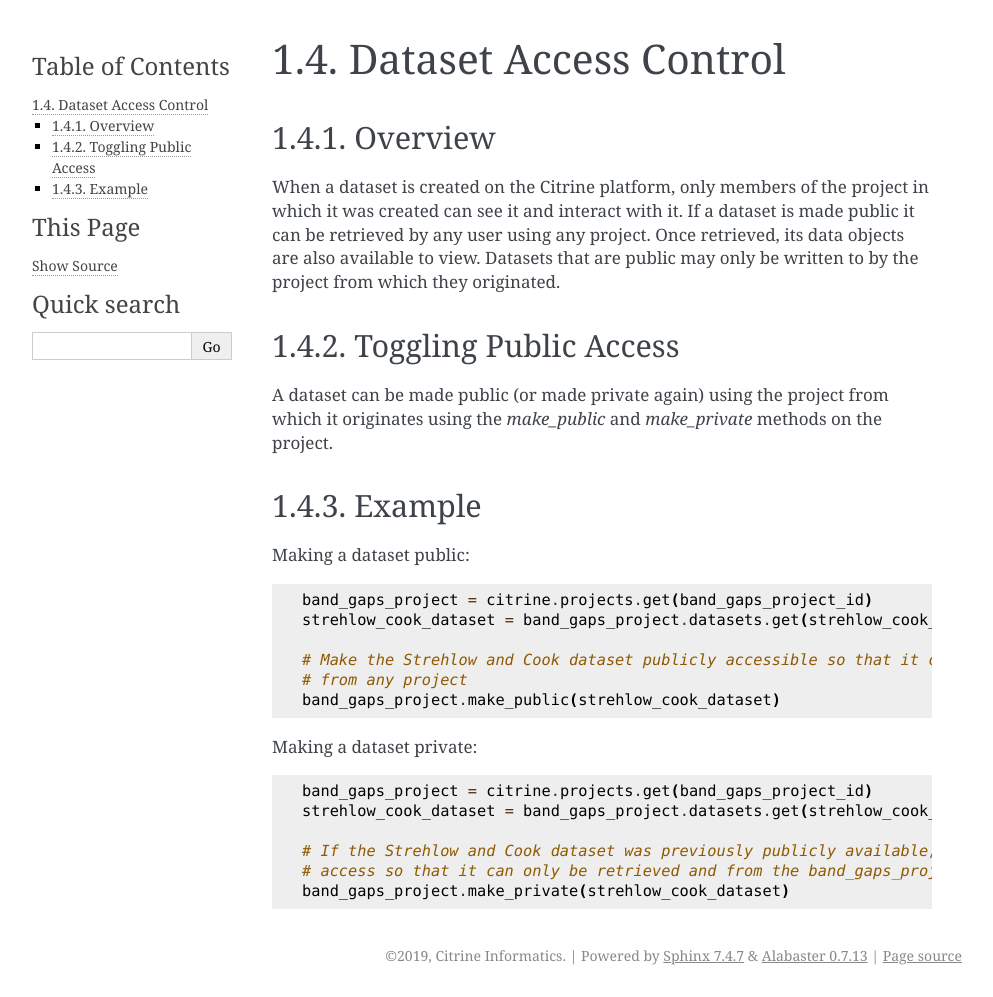
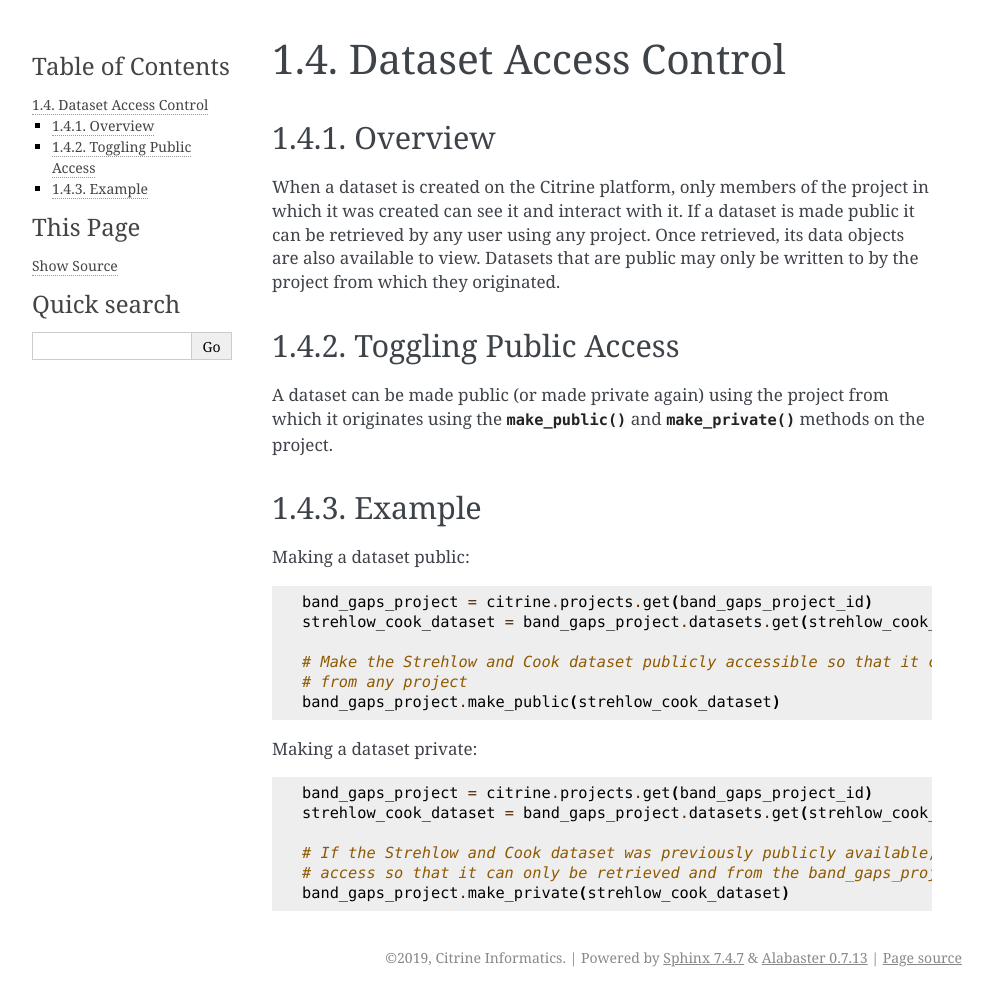
Before and after one commit to CitrineInformatics/citrine-python, a Sphinx documentation site: the page built from docs/source/getting_started/public_access.rst, in a window 1280 px wide. Shown: the whole page, without its empty margins (148-1141 px from the left). Built offline with Sphinx 7.4.7, drawn with Linux system fonts in a browser that asks for light colours; some of the changed lines change nothing that is shown.

Commit message:
Use function links

```diff
--- a/docs/source/getting_started/public_access.rst
+++ b/docs/source/getting_started/public_access.rst
@@ -14,7 +14,7 @@ Toggling Public Access
 ----------------------
 
 A dataset can be made public (or made private again) using the project from which it originates
-using the `make_public` and `make_private` methods on the project.
+using the :func:`~citrine.resources.project.Project.make_public` and :func:`~citrine.resources.project.Project.make_private` methods on the project.
 
 Example
 -------
```
